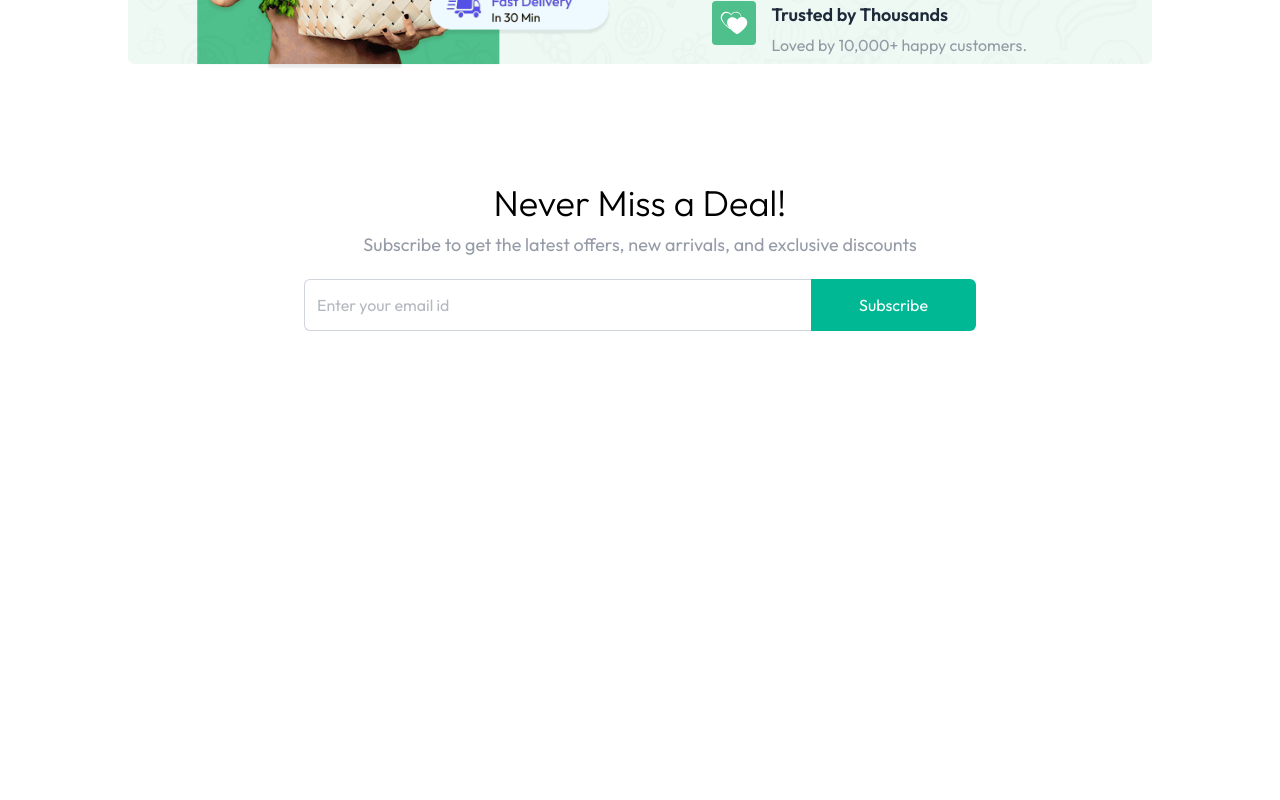
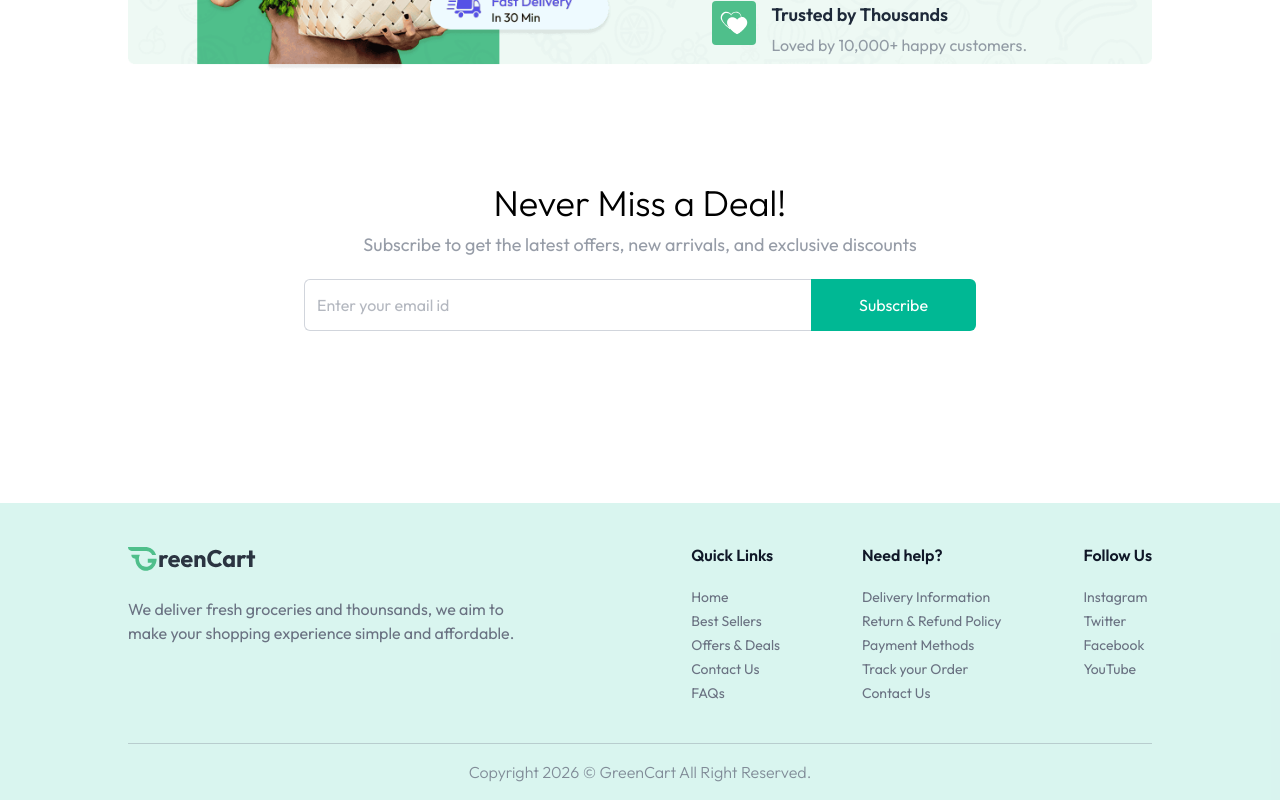
Before and after one commit to Slim-coder20/greenCart-, a React (Vite) app in the folder client/: page / in a window 1280 px wide. Shown: the part 1908-2708 px from the top of the page. Before the commit the page ends 2315 px from the top, so only its background shows below. Built offline with nearby package versions, Linux system fonts and the light colour scheme.

Commit message:
Feat: ceration de composant Footer.jsx avec mapping des liens depuis l'objet footerLinks

```diff
--- a/client/src/App.jsx
+++ b/client/src/App.jsx
@@ -3,6 +3,7 @@
 import { Routes, Route, useLocation } from "react-router-dom";
 import Home from "./pages/Home";
 import { Toaster } from "react-hot-toast"
+import Footer from "./components/Footer";
 const App = () => {
   const isSellerPath = useLocation().pathname.includes("seller");
 
@@ -10,7 +11,7 @@
     <div className="w-full min-h-screen">
       {/* Utilisation d'une condition ternaire pour l'affichage de la navbar seller / user  */}
       {isSellerPath ? null : <Navbar />}
-      <Toaster/>
+      <Toaster />
       <div
         className={`w-full ${isSellerPath ? "" : "md:px-16 lg:px-24 xl:px-32"}`}
       >
@@ -18,6 +19,7 @@
           <Route path="/" element={<Home />} />
         </Routes>
       </div>
+      {!isSellerPath && <Footer />}
     </div>
   );
 };
--- /dev/null
+++ b/client/src/components/Footer.jsx
@@ -0,0 +1,41 @@
+import React from "react";
+import { assets, footerLinks } from "../assets/assets";
+
+const Footer = () => {
+  return (
+    <div className="px-6 md:px-16 lg:px-24 xl:px-32 bg-primary/15 mt-24">
+      <div className="flex flex-col md:flex-row items-start justify-between gap-10 py-10 border-b border-gray-500/30 text-gray-500">
+        <div>
+          <img className="w-34 md:w-32 " src={assets.logo} alt="logo" />
+          <p className="max-w-[410px] mt-6">
+            We deliver fresh groceries and thounsands, we aim to make your
+            shopping experience simple and affordable.
+          </p>
+        </div>
+        <div className="flex flex-wrap justify-between w-full md:w-[45%] gap-5">
+          {footerLinks.map((section, index) => (
+            <div key={index}>
+              <h3 className="font-semibold text-base text-gray-900 md:mb-5 mb-2">
+                {section.title}
+              </h3>
+              <ul className="text-sm space-y-1">
+                {section.links.map((link, i) => (
+                  <li key={i}>
+                    <a href={link.url} className="hover:underline transition">
+                      {link.text}
+                    </a>
+                  </li>
+                ))}
+              </ul>
+            </div>
+          ))}
+        </div>
+      </div>
+      <p className="py-4 text-center text-sm md:text-base font-light text-gray-500/80">
+        Copyright {new Date().getFullYear()} © <a href="/contact">GreenCart</a> All Right Reserved.
+      </p>
+    </div>
+  );
+};
+
+export default Footer;
--- a/client/src/pages/Home.jsx
+++ b/client/src/pages/Home.jsx
@@ -4,6 +4,7 @@
 import BestSeller from "../components/BestSeller";
 import BottomBanner from "../components/BottomBanner";
 import NewsLetter from "../components/NewsLetter";
+
 
 const Home = () => {
   return (
```
